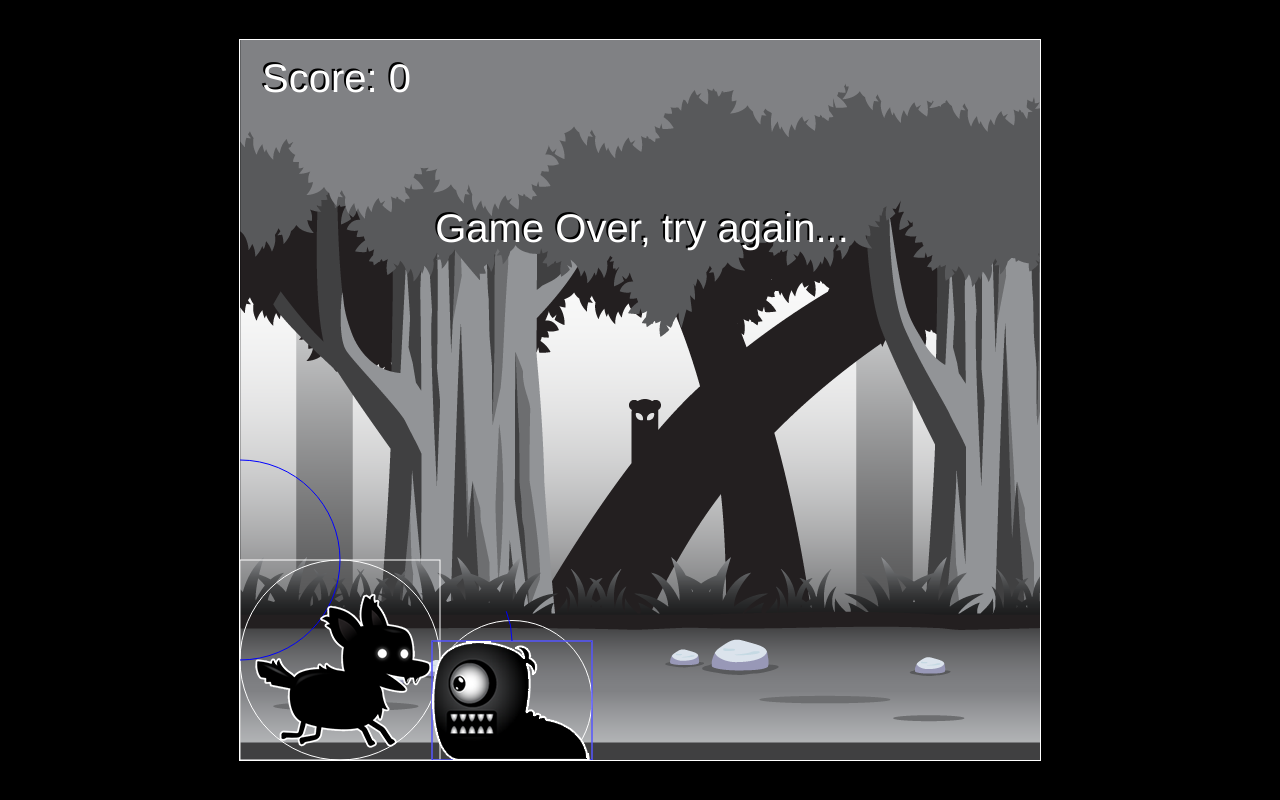
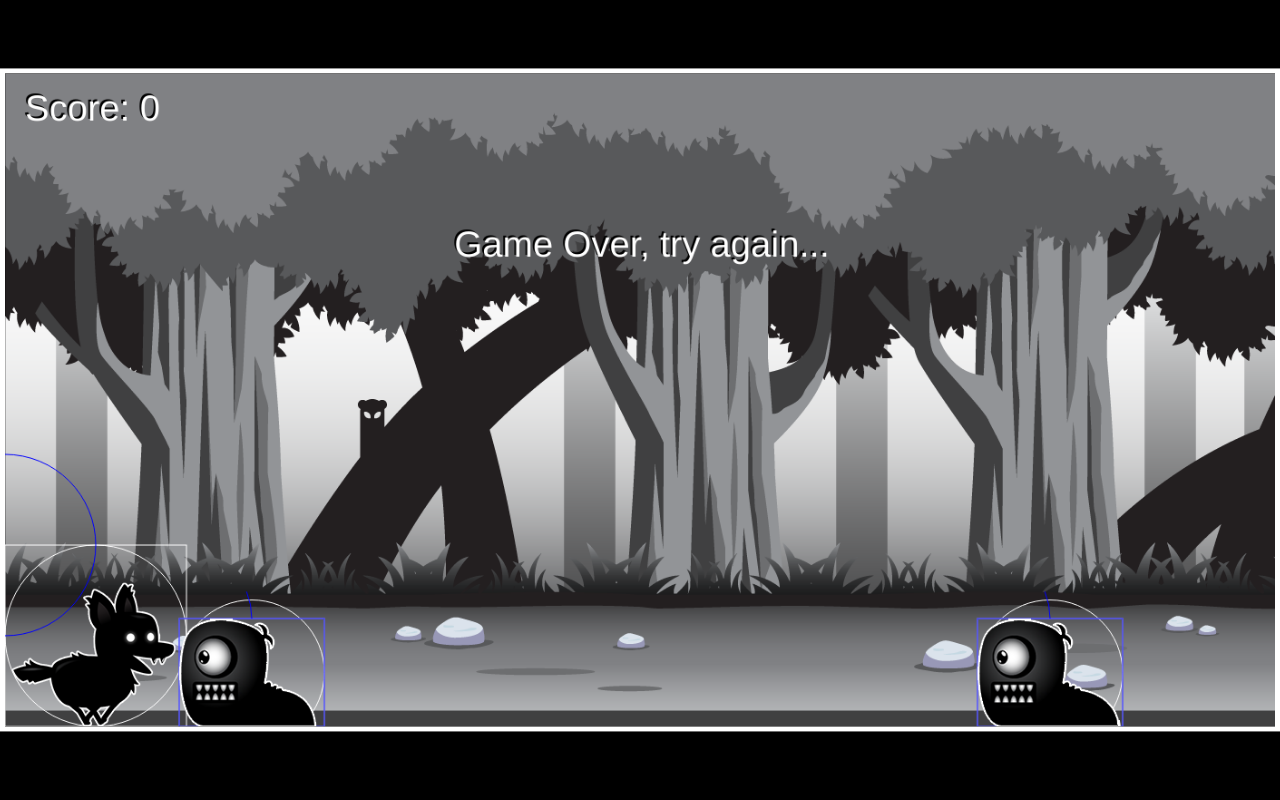
Before and after one commit to YakubuAmidu/javascript-2d-game, a website: page index.html in a window 1280 px wide. Drawn offline with Linux system fonts and the light colour scheme.

Commit message:
Initial commit

```diff
--- a/sass/_base.scss
+++ b/sass/_base.scss
@@ -1,4 +1,10 @@
 @import './variables.scss';
+
+* {
+    margin: 0;
+    padding: 0;
+    box-sizing: border-box;
+}
 
 body {
   background-color: $color-black;
@@ -6,10 +12,12 @@ body {
 
 #canvas1 {
     position: absolute;
-    border: 1.5px solid $color-white;
+    border: 5px solid $color-white;
     top: 50%;
     left: 50%;
     transform: translate(-50%, -50%);
+    max-width: 100%;
+    max-height: 100%;
 };
 
 #playerImage, #backgroundImage, #enemyImage {
--- a/script.js
+++ b/script.js
@@ -3,7 +3,7 @@ window.addEventListener('load', function(){
     const canvas = document.getElementById('canvas1');
     const ctx = canvas.getContext('2d');
 
-    canvas.width = 800;
+    canvas.width = 1400;
     canvas.height = 720;
 
     let enemies = [];
```
Also changed, not shown: style.css.
